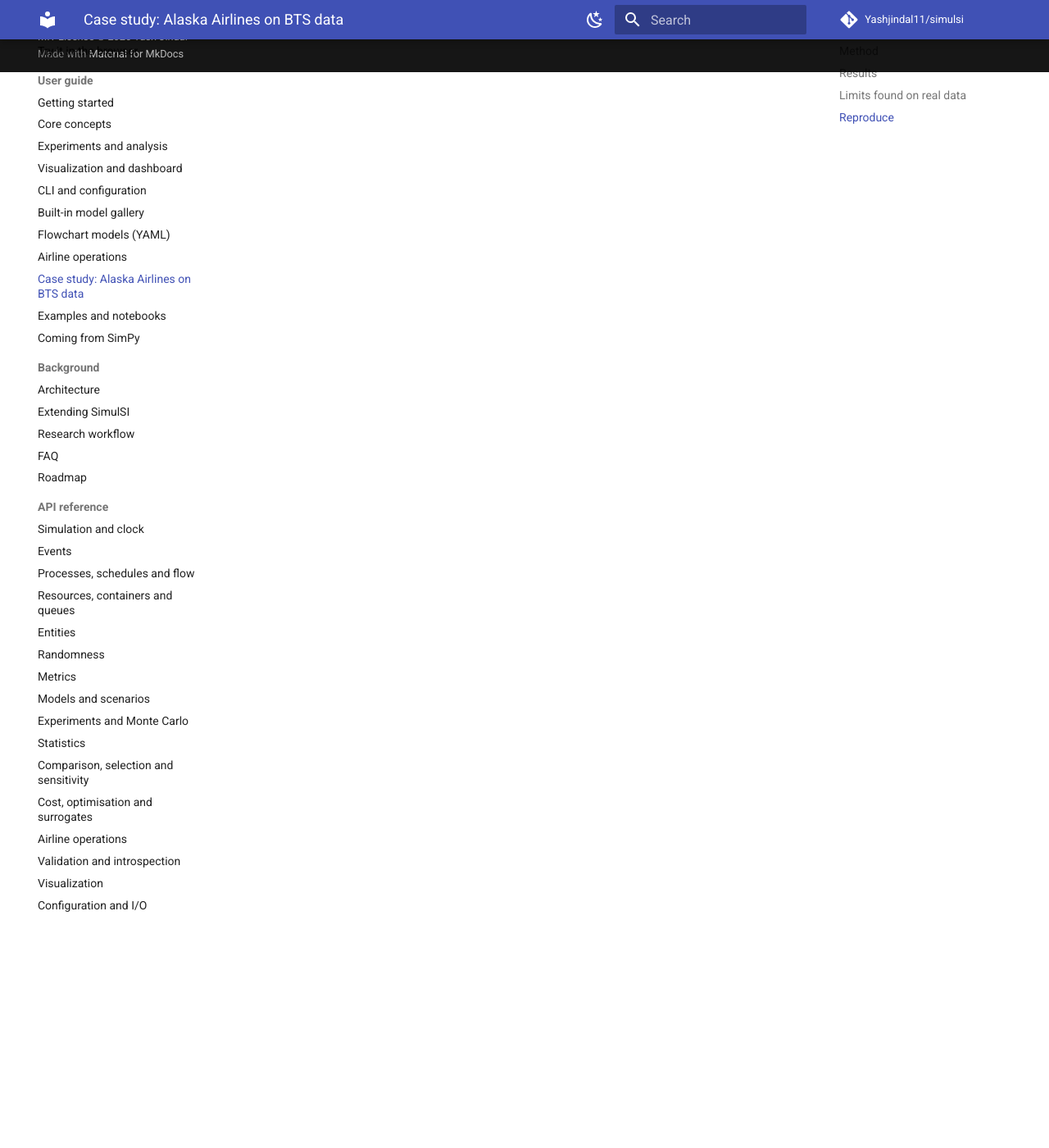
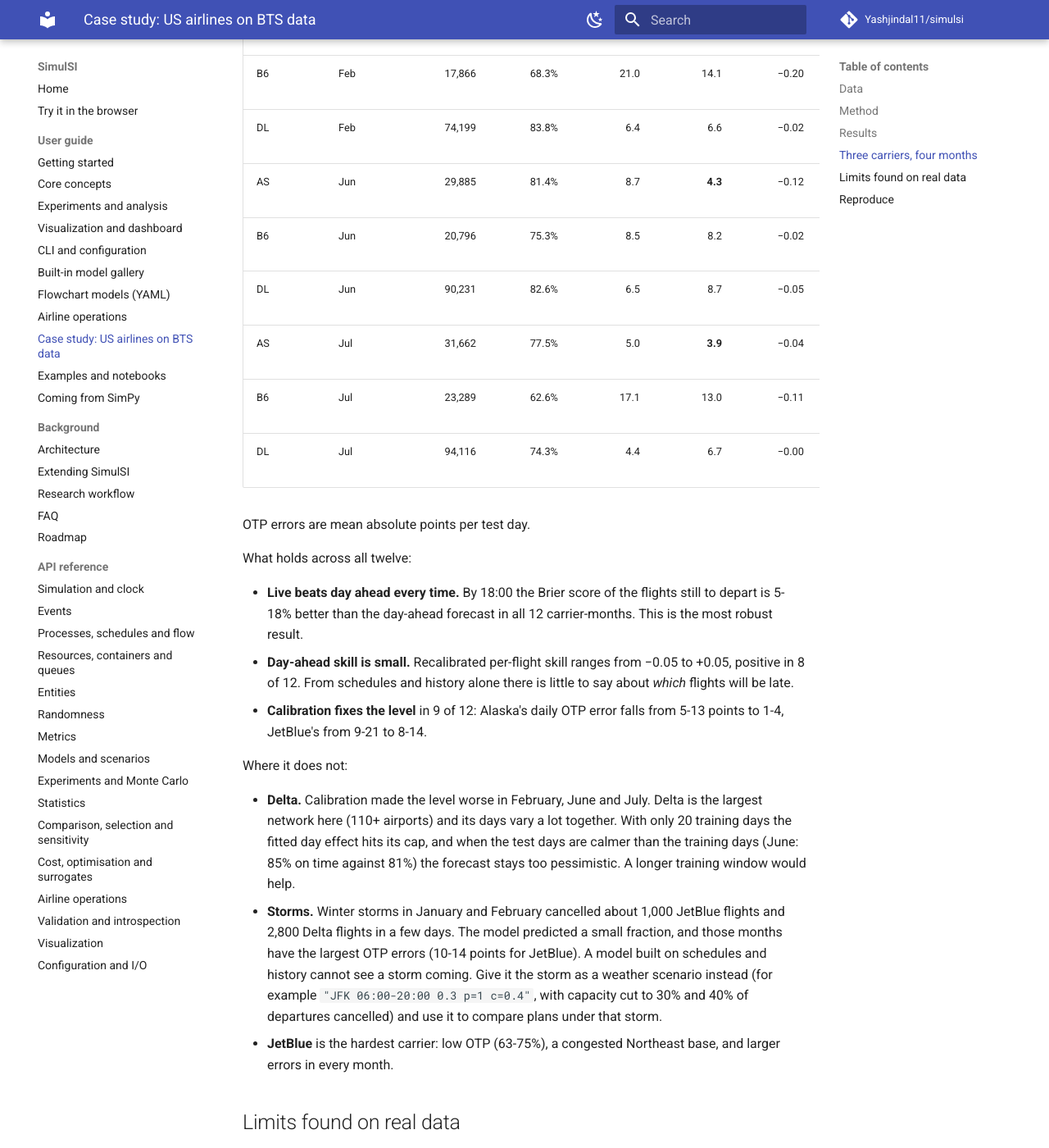
Before and after one commit to Yashjindal11/simulsi, an MkDocs documentation site: the page built from docs/case-study-bts.md, in a window 1280 px wide and 1400 px high, scrolled down 3507 px. Shown: the whole window at 82% size. Built offline with MkDocs 1.6.1 and Material for MkDocs 9.7.7, drawn with Linux system fonts in a browser that asks for light colours; comment, search, counter and statistics services are not loaded; some of the changed text lies outside the part shown.

````diff
--- a/docs/case-study-bts.md
+++ b/docs/case-study-bts.md
@@ -1,6 +1,7 @@
-# Case study: Alaska Airlines, June 2026
+# Case study: US airlines on public BTS data
 
-This case study runs `simulsi.aviation` on a full month of public US data.
+This case study runs `simulsi.aviation` on public US data: first a full
+month of Alaska Airlines in detail, then three carriers over four months.
 It asks two questions:
 
 1. How good are the forecasts on days the model has never seen?
@@ -54,9 +55,12 @@ The month was split in time:
   * primary-delay chance and size per airport (`calibrate`, method of
     simulated moments), with the empirical shape of delays (heavier-tailed
     than an exponential);
-  * how much whole days vary together (`day_sigma`);
+  * how much whole days vary together (`day_sigma`), and each airport's
+    own good and bad days, for delays and cancellations;
   * the ratio of actual to scheduled block time: 0.972, so flights arrive
-    a little ahead of schedule in the air.
+    a little ahead of schedule in the air;
+  * a probability correction (`fit_recalibration`, Platt scaling) on the
+    last 8 training days.
 * **Test, 21-30 June:** each day was forecast from its schedule alone
   (*day ahead*). It was then re-forecast at 10:00, 14:00 and 18:00 Seattle
   time from the actual departures, arrivals and cancellations up to that
@@ -67,19 +71,20 @@ connection effects are not part of this test.
 
 ## Results
 
-| Test days (10) | Default delay model | Calibrated |
-| --- | --- | --- |
-| OTP error per day (mean absolute) | 8.9 pts | **6.0 pts** |
-| Brier score of on-time probabilities | 0.170 | **0.153** |
-| Brier skill vs the base rate | −0.11 | +0.00 |
-| Departures at or below forecast p50 / p80 / p95 | 59% / 72% / 93% | 61% / 73% / 90% |
+| Test days (10) | Default delay model | Calibrated | Calibrated + recalibrated |
+| --- | --- | --- | --- |
+| OTP error per day (mean absolute) | 8.7 pts | 5.9 pts | **4.3 pts** |
+| Brier score of on-time probabilities | 0.171 | 0.155 | **0.148** |
+| Brier skill vs the base rate | −0.12 | −0.01 | **+0.04** |
+| Departures at or below forecast p50 / p80 / p95 | 59% / 72% / 92% | 61% / 73% / 90% | 61% / 73% / 90% |
+| Cancellations predicted / actual | 0 / 70 | 94 / 70 | 94 / 70 |
 
 **Day ahead**, the calibrated model gets the level of the operation
 right:
 
-* It predicts 76-78% on-time against an actual 71-88%.
-* Its probabilities are about as sharp as the base rate, so no worse than
-  always predicting the average on-time rate.
+* Its daily OTP is within about 4 points of the actual one.
+* Recalibrated, its probabilities beat always predicting the average
+  on-time rate, though only slightly (Brier skill +0.04).
 * It cannot know *which* days will go wrong from a schedule alone; on bad
   days it says so only through its wide 80% range.
 * The default model, by contrast, was 9 points too pessimistic: it
@@ -90,11 +95,11 @@ right:
 
 | Re-forecast at (Seattle time) | Flights scored | Brier live | Brier day ahead | Arrival-delay error live | Day ahead |
 | --- | --- | --- | --- | --- | --- |
-| 10:00 | 6,468 | 0.155 | 0.166 | 15.0 min | 16.2 min |
-| 14:00 | 4,131 | 0.153 | 0.173 | 14.2 min | 16.6 min |
-| 18:00 | 1,702 | **0.136** | 0.162 | **12.4 min** | 15.5 min |
+| 10:00 | 6,468 | 0.151 | 0.160 | 15.4 min | 16.7 min |
+| 14:00 | 4,131 | 0.151 | 0.166 | 14.4 min | 16.9 min |
+| 18:00 | 1,702 | **0.133** | 0.150 | **12.4 min** | 15.7 min |
 
-By the evening the live twin's probabilities are 16% better (Brier) and
+By the evening the live twin's probabilities are 11% better (Brier) and
 its delay estimates 3 minutes closer than the day-ahead forecast. The
 reason is that it knows which aircraft are already running late, and the
 simulation propagates that through their remaining rotations.
@@ -109,18 +114,72 @@ simulation propagates that through their remaining rotations.
   2.5%. Standby crews do not, but with no crew data that part of the model
   is idle.
 
+## Three carriers, four months
+
+The same method was run on Alaska (`AS`), JetBlue (`B6`) and Delta (`DL`)
+for January, February, June and July 2026: about 530,000 flights. Each
+month was calibrated on its first 20 days and tested on the rest (8-11
+days). *Final* is calibrated + recalibrated; *skill* is Brier skill
+against always predicting the average on-time rate.
+
+| Carrier | Month | Flights | OTP | OTP error default | OTP error final | Skill default | Skill final | 18:00 Brier live vs day ahead | Cancelled pred / actual |
+| --- | --- | ---: | ---: | ---: | ---: | ---: | ---: | --- | --- |
+| AS | Jan | 26,373 | 79.6% | 12.8 | **3.4** | −0.24 | +0.00 | 0.109 vs 0.115 | 173 / 246 |
+| B6 | Jan | 18,106 | 69.1% | 12.7 | 10.6 | −0.04 | +0.00 | 0.187 vs 0.206 | 78 / 971 |
+| DL | Jan | 79,184 | 80.8% | 9.4 | 9.0 | −0.03 | −0.01 | 0.159 vs 0.175 | 279 / 2,801 |
+| AS | Feb | 23,986 | 83.7% | 8.9 | **1.4** | −0.07 | +0.02 | 0.131 vs 0.141 | 57 / 155 |
+| B6 | Feb | 17,866 | 68.3% | 21.0 | 14.1 | −0.20 | −0.05 | 0.244 vs 0.285 | 37 / 1,294 |
+| DL | Feb | 74,199 | 83.8% | 6.4 | 6.6 | −0.02 | +0.01 | 0.164 vs 0.184 | 167 / 1,180 |
+| AS | Jun | 29,885 | 81.4% | 8.7 | **4.3** | −0.12 | +0.04 | 0.133 vs 0.150 | 94 / 70 |
+| B6 | Jun | 20,796 | 75.3% | 8.5 | 8.2 | −0.02 | +0.03 | 0.206 vs 0.252 | 107 / 107 |
+| DL | Jun | 90,231 | 82.6% | 6.5 | 8.7 | −0.05 | −0.05 | 0.140 vs 0.158 | 474 / 89 |
+| AS | Jul | 31,662 | 77.5% | 5.0 | **3.9** | −0.04 | +0.05 | 0.163 vs 0.187 | 106 / 124 |
+| B6 | Jul | 23,289 | 62.6% | 17.1 | 13.0 | −0.11 | +0.01 | 0.250 vs 0.280 | 714 / 842 |
+| DL | Jul | 94,116 | 74.3% | 4.4 | 6.7 | −0.00 | −0.00 | 0.187 vs 0.211 | 917 / 756 |
+
+OTP errors are mean absolute points per test day.
+
+What holds across all twelve:
+
+* **Live beats day ahead every time.** By 18:00 the Brier score of the
+  flights still to depart is 5-18% better than the day-ahead forecast in
+  all 12 carrier-months. This is the most robust result.
+* **Day-ahead skill is small.** Recalibrated per-flight skill ranges from
+  −0.05 to +0.05, positive in 8 of 12. From schedules and history alone
+  there is little to say about *which* flights will be late.
+* **Calibration fixes the level** in 9 of 12: Alaska's daily OTP error
+  falls from 5-13 points to 1-4, JetBlue's from 9-21 to 8-14.
+
+Where it does not:
+
+* **Delta.** Calibration made the level worse in February, June and July.
+  Delta is the largest network here (110+ airports) and its days vary a
+  lot together. With only 20 training days the fitted day effect hits its
+  cap, and when the test days are calmer than the training days (June:
+  85% on time against 81%) the forecast stays too pessimistic. A longer
+  training window would help.
+* **Storms.** Winter storms in January and February cancelled about
+  1,000 JetBlue flights and 2,800 Delta flights in a few days. The model
+  predicted a small fraction, and those months have the largest OTP
+  errors (10-14 points for JetBlue). A model built on schedules and history cannot see a storm
+  coming. Give it the storm as a weather scenario instead (for example
+  `"JFK 06:00-20:00 0.3 p=1 c=0.4"`, with capacity cut to 30% and 40% of
+  departures cancelled) and use it to compare plans under that storm.
+* **JetBlue** is the hardest carrier: low OTP (63-75%), a congested
+  Northeast base, and larger errors in every month.
+
 ## Limits found on real data
 
 * **Tails.** The top 5% of delays are still under-forecast: 90% of
   departures fall at or below the p95 instead of 95%. Rare long delays
   (maintenance, crew timeouts) need richer causes than one delay
   distribution per airport.
-* **Extreme probabilities.** Flights given very low on-time chances
-  (under 20%) turned out better more often than predicted. The model
-  never lets operations control speed up turns or swap aircraft beyond
-  its simple rules, and real controllers do more.
-* **Cancellations.** Cancellations are under-predicted on bad days; the
-  real ones are often weather or crew-driven.
+* **Extreme probabilities.** Raw simulated probabilities are too sure:
+  the fitted Platt slope is 0.16-0.54 across carriers and months. Real controllers
+  recover late aircraft in ways the model's simple rules do not, so
+  `fit_recalibration` is part of the recommended setup.
+* **Cancellations.** Cancellations are predicted well on ordinary days
+  (Alaska and JetBlue in June and July) but not in storms (see above).
 * **Not tested here.** Without crew pairings, passenger connections and
   ATC data, those parts of the twin were not exercised. An airline's own
   data would add them.
@@ -129,12 +188,14 @@ simulation propagates that through their remaining rotations.
 
 ```text
 python scripts/case_study_bts.py On_Time_..._2026_6.csv --carrier AS --reps 100   # about 3 minutes
+python scripts/case_study_bts.py bts_2026_1.zip bts_2026_2.zip bts_2026_6.zip bts_2026_7.zip \
+    --carrier AS --carrier B6 --carrier DL --reps 50                                # about an hour
 ```
 
 or step by step with the CLI:
 
 ```text
-simulsi aviation calibrate On_Time_..._2026_6.csv --carrier AS --days 20 --fit-turns --write-ops as_ops.yaml
+simulsi aviation calibrate On_Time_..._2026_6.csv --carrier AS --days 20 --fit-turns --write-ops as_ops.yaml --recalibrate
 simulsi aviation backtest  On_Time_..._2026_6.csv --carrier AS --skip-days 20 --ops as_ops.yaml \
     --live-at 13:00 --live-at 17:00 --live-at 21:00      # 10:00/14:00/18:00 Seattle on the Eastern clock
 ```
--- a/mkdocs.yml
+++ b/mkdocs.yml
@@ -63,7 +63,7 @@ nav:
       - Built-in model gallery: models.md
       - Flowchart models (YAML): flowcharts.md
       - Airline operations: aviation.md
-      - "Case study: Alaska Airlines on BTS data": case-study-bts.md
+      - "Case study: US airlines on BTS data": case-study-bts.md
       - Examples and notebooks: examples.md
       - Coming from SimPy: simpy-migration.md
   - Background:
--- a/src/simulsi/_version.py
+++ b/src/simulsi/_version.py
@@ -1 +1 @@
-__version__ = "0.8.0"
+__version__ = "0.9.0"
````
Also changed, not shown: CHANGELOG.md (+5 -1 lines), README.md (+10 -6 lines), docs/aviation.md (+2 -2 lines), 1 other file.
